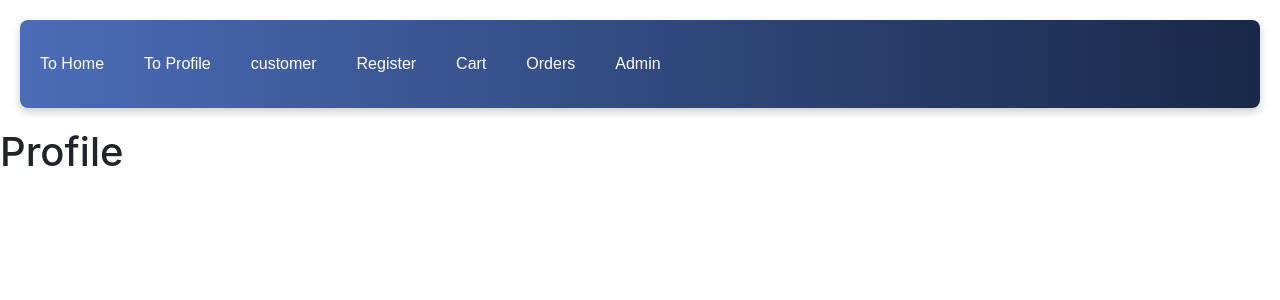
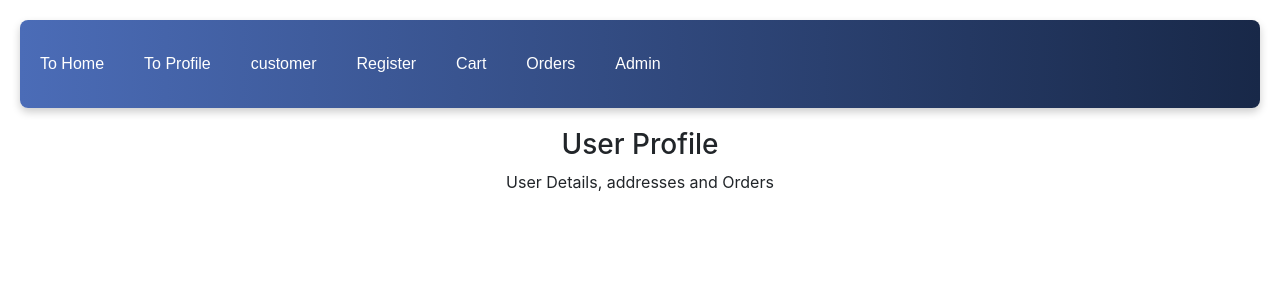
Before and after one commit to hanok1403/MelodyMart_V1, a React (Create React App) app in the folder frontend/: page /profile in a window 1280 px wide. Shown: the top 300 px of the page. Built offline with nearby package versions, Linux system fonts and the light colour scheme; a web font is replaced by a local one.

Commit message:
Create Profile Component

```diff
--- a/frontend/src/components/Profile.jsx
+++ b/frontend/src/components/Profile.jsx
@@ -3,7 +3,10 @@ import React from 'react';
 const Profile = () => {
   return (
     <div>
-      <h1>Profile</h1>
+      <center>
+        <h3>User Profile</h3>
+        <p>User Details, addresses and Orders</p>
+      </center>
     </div>
   )
 }
--- a/frontend/src/components/Register.jsx
+++ b/frontend/src/components/Register.jsx
@@ -2,6 +2,8 @@ import React from 'react';
 import { useNavigate } from 'react-router-dom';
 import "../styles/login.css";
 import InputV from './InputV';
+
+
 const Register = () => {
   const navigate = useNavigate();
   const handleSubmit=(event)=>{
--- a/frontend/src/components/admincomponents/AddProduct.jsx
+++ b/frontend/src/components/admincomponents/AddProduct.jsx
@@ -1,6 +1,7 @@
 import React, { useState } from 'react';
 import "../../styles/login.css";
 import InputV from '../InputV';
+
 const AddProduct = (props) => {
   const [formData, setFormData] = useState({
     id: '',
```
